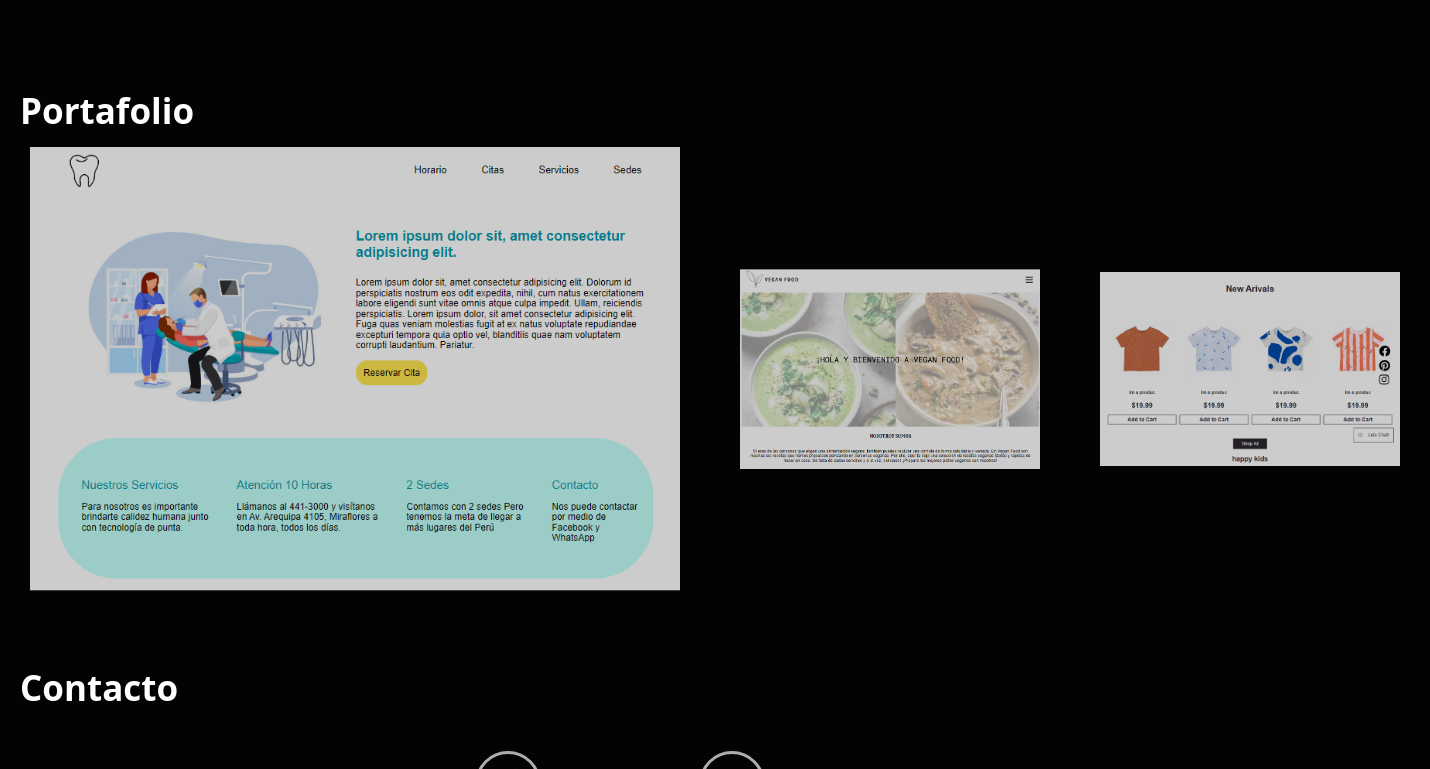
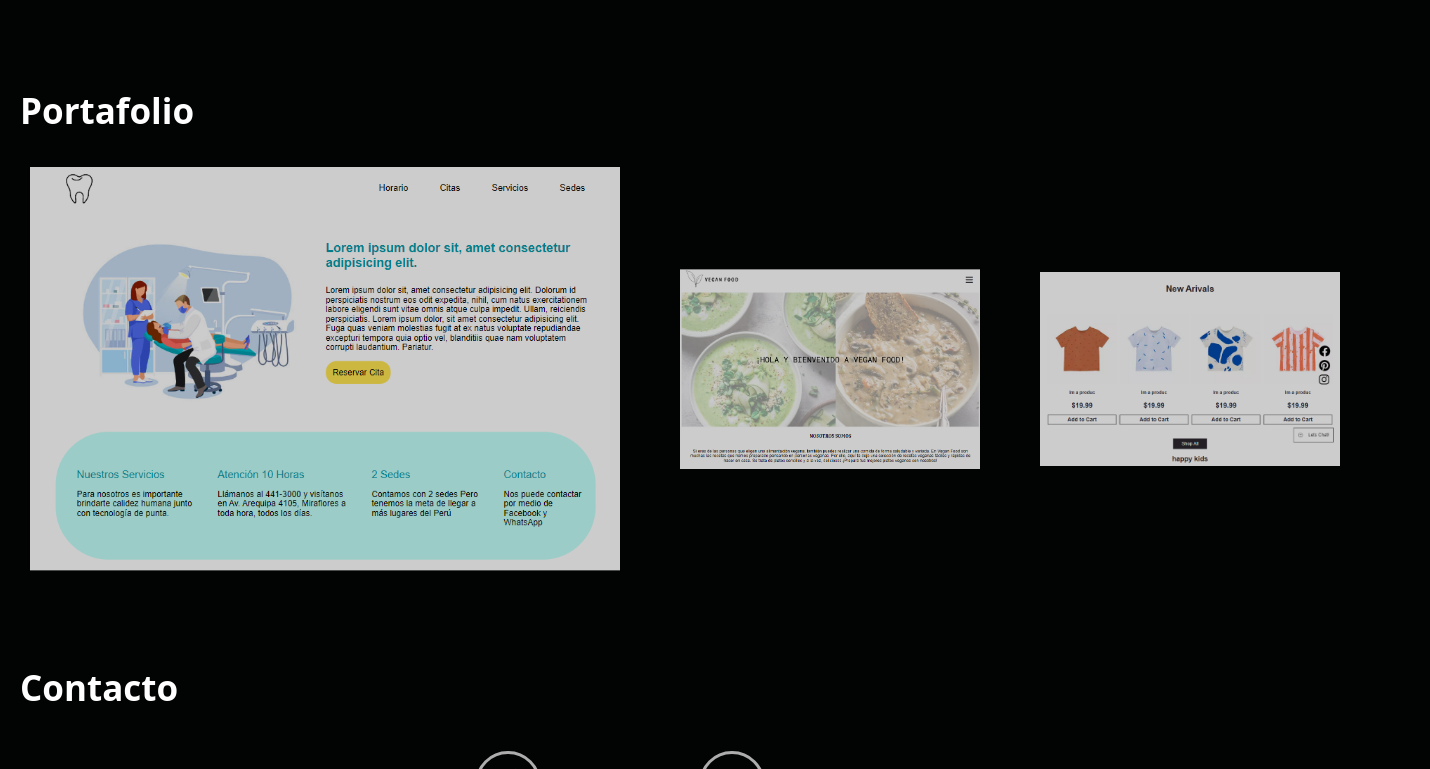
Before and after one commit to georgem17/academlo, a plain HTML site: page index.html in a window 1280 px wide. In both pictures the pointer is over the picture 216 px from the left and 2172 px from the top of the page. Shown: the part 1803-2572 px from the top of the page, 1430 px wide, since content can reach past the window. Drawn offline with Linux system fonts and the light colour scheme.

Commit message:
comentario

```diff
--- a/estilo.css
+++ b/estilo.css
@@ -139,7 +139,7 @@ nav .navbar-container .navbar-item{
 
         .cuerpo .porta section img:hover {
           cursor: crosshair;
-          width: 650px;
+          width: 590px;
         }
   }
 
```
